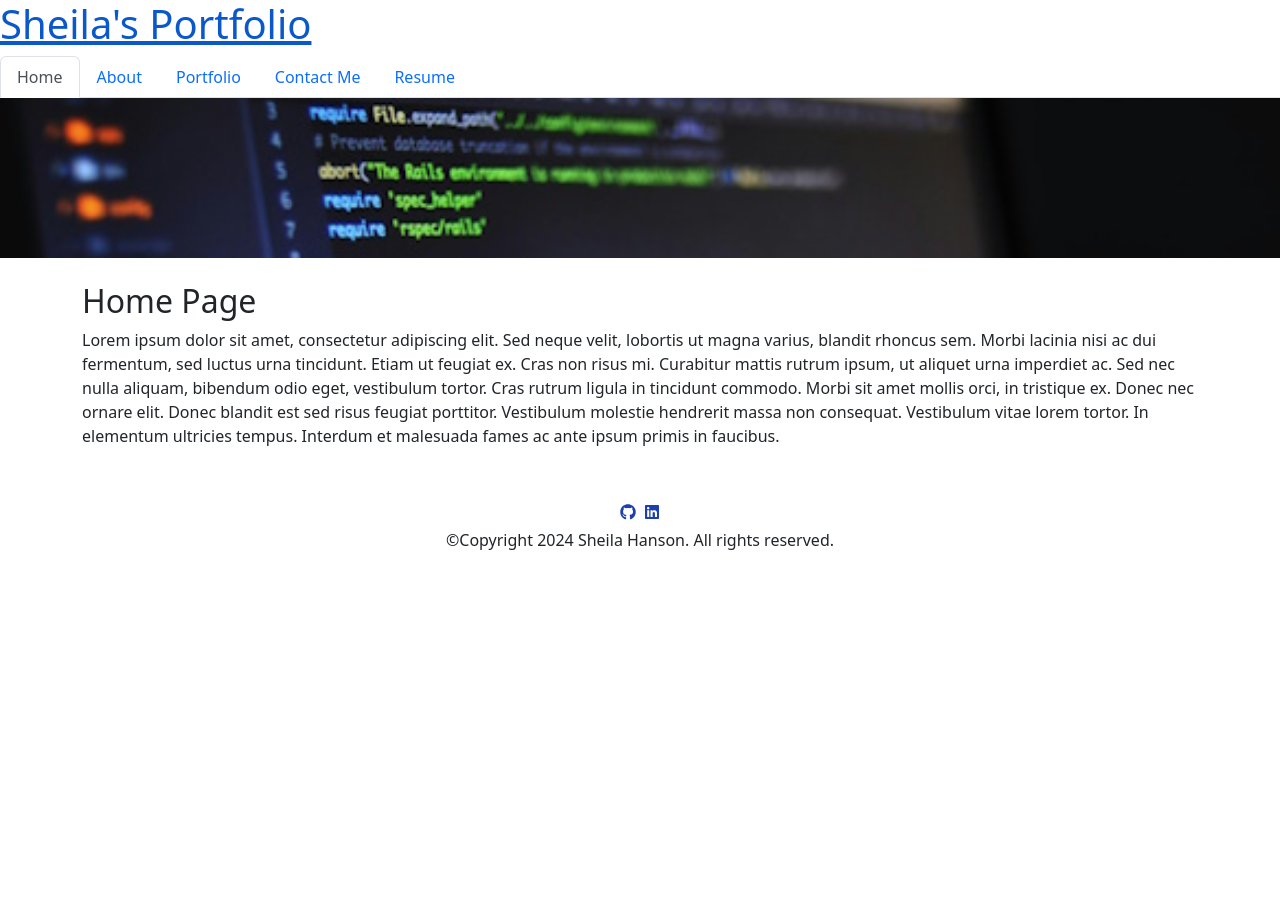
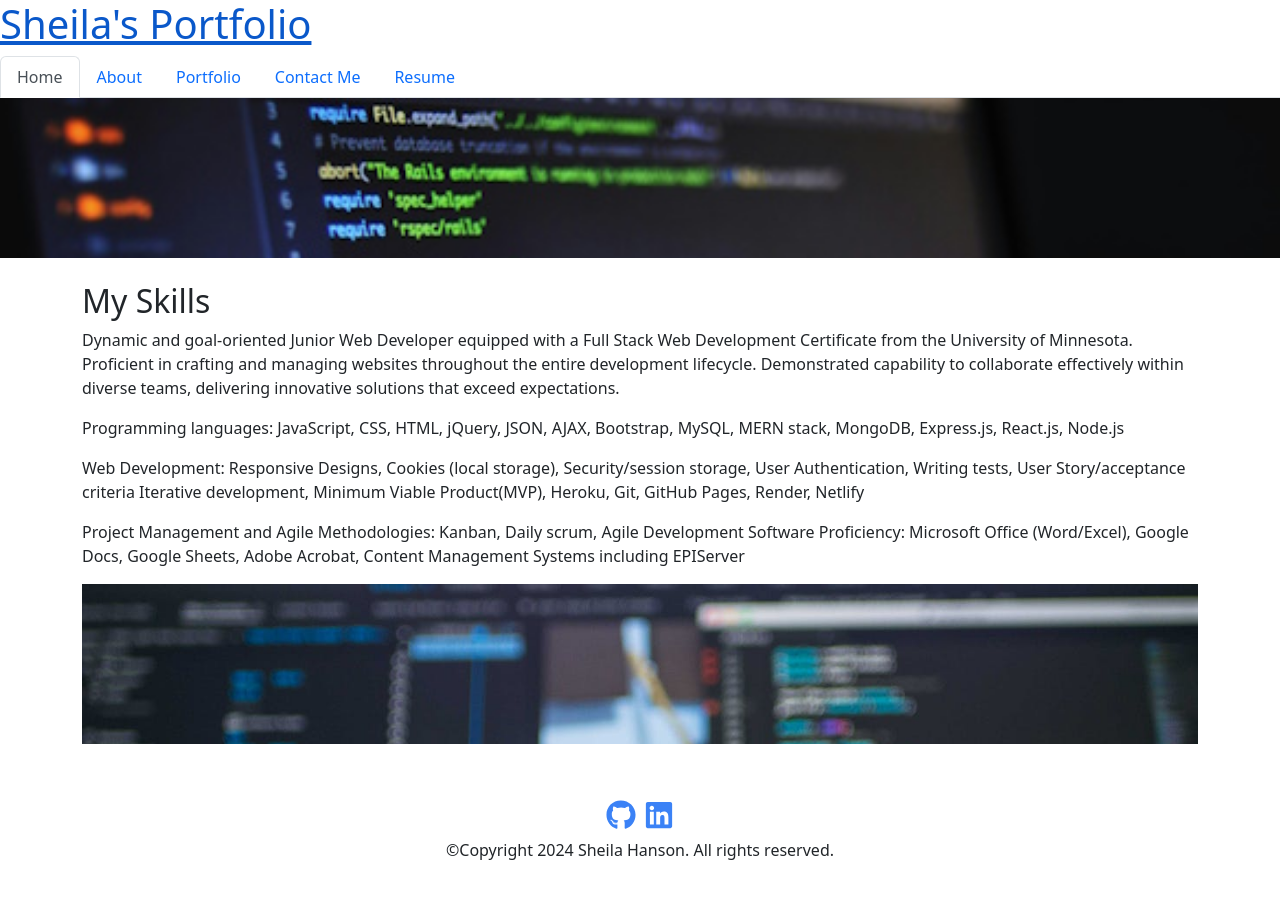
Before and after one commit to Sheila-Ha/my-portfolio-react, a React (Vite) app: page / in a window 1280 px wide. Shown: the top 898 px of the page. Before the commit the page ends 800 px from the top, so only its background shows below. Built offline with nearby package versions, Linux system fonts and the light colour scheme.

Commit message:
increased size of icons on bottom, playing to colors in different jsx files, changed contact me message, added context to homePage

```diff
--- a/src/assets/components/Footer.jsx
+++ b/src/assets/components/Footer.jsx
@@ -4,21 +4,26 @@ import { FaLinkedin } from "react-icons/fa";
 
 const currentYear = new Date().getFullYear();
 
+
 function Footer() {
   return (
     <footer>
       <div className="flex flex-col items-center py-8 mt-4">
-        <div className="flex gap-2 mb-2">
+        <div className="flex gap-2 mb-2 text-3xl">
+
           <a
             target="_blank"
             rel="noreferrer"
             href="https://github.com/Sheila-Ha/my-portfolio-react.git"
           >
-            <FaGithub className="text-blue-800 text-2x1" />
+            <FaGithub className="text-blue-500" />
           </a>
 
-          <a target="_blank" href="https://www.linkedin.com/in/sheila-hanson/">
-            <FaLinkedin className="text-blue-800 text-2x1" />
+          <a target="_blank"
+             rel="noreferrer"
+             href="https://www.linkedin.com/in/sheila-hanson/"
+          >
+            <FaLinkedin className="text-blue-500" />
           </a>
         </div>
         <p className="text-md">
--- a/src/assets/components/Header.jsx
+++ b/src/assets/components/Header.jsx
@@ -1,6 +1,8 @@
 function Header() {
     return (
         <div>
+            <header className="bg-gray-500">
+            </header>
             <h1>
                 <a href="/">Sheila's Portfolio</a>
             </h1>
--- a/src/assets/pages/ContactMe.jsx
+++ b/src/assets/pages/ContactMe.jsx
@@ -14,17 +14,17 @@ function ContactMe() {
     setMessage('');
 
     alert(
-      'Message not sent, see my links in footer to contact me.'
+      'Sorry this is for requirements only, see my links in the footer to contact me.'
     );
   };
 
   return (
     <>
-      <h2 className="px-8 pb-4 font-bold text-center text-3x1 pt-14">
+      <h2 className="">
         Contact Me
         </h2>
 
-    <div className="flex flex-col items-center text-white bg-blue-600">
+    <div className="flex flex-col items-center text-white bg-blue-600/80">
       <form
       id="contact"
       className="flex flex-col items-center p-4 rounded-md"
--- a/src/assets/pages/HomePage.jsx
+++ b/src/assets/pages/HomePage.jsx
@@ -1,19 +1,23 @@
 export default function Home() {
     return (
       <div>
-        <h2>Home Page</h2>
+        <h2>My Skills</h2>
         <p>
-          Lorem ipsum dolor sit amet, consectetur adipiscing elit. Sed neque
-          velit, lobortis ut magna varius, blandit rhoncus sem. Morbi lacinia nisi
-          ac dui fermentum, sed luctus urna tincidunt. Etiam ut feugiat ex. Cras
-          non risus mi. Curabitur mattis rutrum ipsum, ut aliquet urna imperdiet
-          ac. Sed nec nulla aliquam, bibendum odio eget, vestibulum tortor. Cras
-          rutrum ligula in tincidunt commodo. Morbi sit amet mollis orci, in
-          tristique ex. Donec nec ornare elit. Donec blandit est sed risus feugiat
-          porttitor. Vestibulum molestie hendrerit massa non consequat. Vestibulum
-          vitae lorem tortor. In elementum ultricies tempus. Interdum et malesuada
-          fames ac ante ipsum primis in faucibus.
+        Dynamic and goal-oriented Junior Web Developer equipped with a Full Stack Web Development Certificate from the University of Minnesota.
+        Proficient in crafting and managing websites throughout the entire development lifecycle. Demonstrated capability to collaborate effectively within diverse teams, delivering innovative solutions that exceed expectations.
         </p>
+        <p>
+        Programming languages: JavaScript, CSS, HTML, jQuery, JSON, AJAX, Bootstrap, MySQL, MERN stack, MongoDB, Express.js, React.js, Node.js
+        </p>
+        <p>
+        Web Development: Responsive Designs, Cookies (local storage), Security/session storage, User Authentication, Writing tests, User Story/acceptance criteria
+        Iterative development, Minimum Viable Product(MVP), Heroku, Git, GitHub Pages, Render, Netlify
+        </p>
+        <p>
+        Project Management and Agile Methodologies: Kanban, Daily scrum, Agile Development
+        Software Proficiency: Microsoft Office (Word/Excel), Google Docs, Google Sheets, Adobe Acrobat, Content Management Systems including EPIServer
+        </p>
+        <div className="bg-[url('public/images/home-bottom-img.jpg')] bg-cover h-40"></div>
       </div>
     );
   }
```
Also changed, not shown: public/images/home-bottom-img.jpg (added), 1 other file (tests, documents, lock files or other folders).
